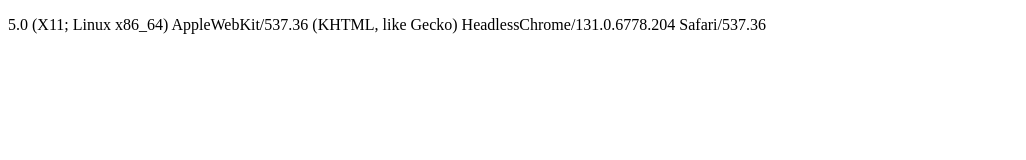
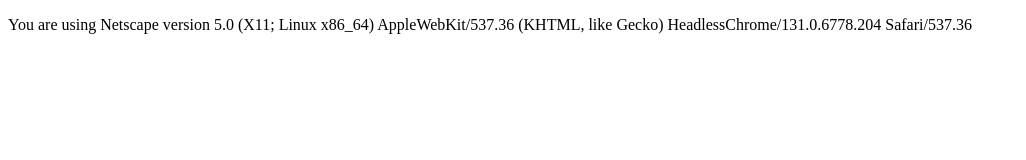
Before and after one commit to acciojob/browser-info-vineeth38, a website: page main.html in a window 1280 px wide. Shown: the whole page, without its empty margins (0-1026 px from the left). Drawn offline with Linux system fonts and the light colour scheme.

Commit message:
created a submission

```diff
--- a/main.html
+++ b/main.html
@@ -7,7 +7,7 @@
 </head>
 
 <body>
-	<p id="browser-info"></p>
+	<p>You are using Netscape version <span id="browser-info"></span></p>
 	<!-- the entire body must be written by student -->
     <script type="text/javascript" src="./script.js">
 </script>
```
